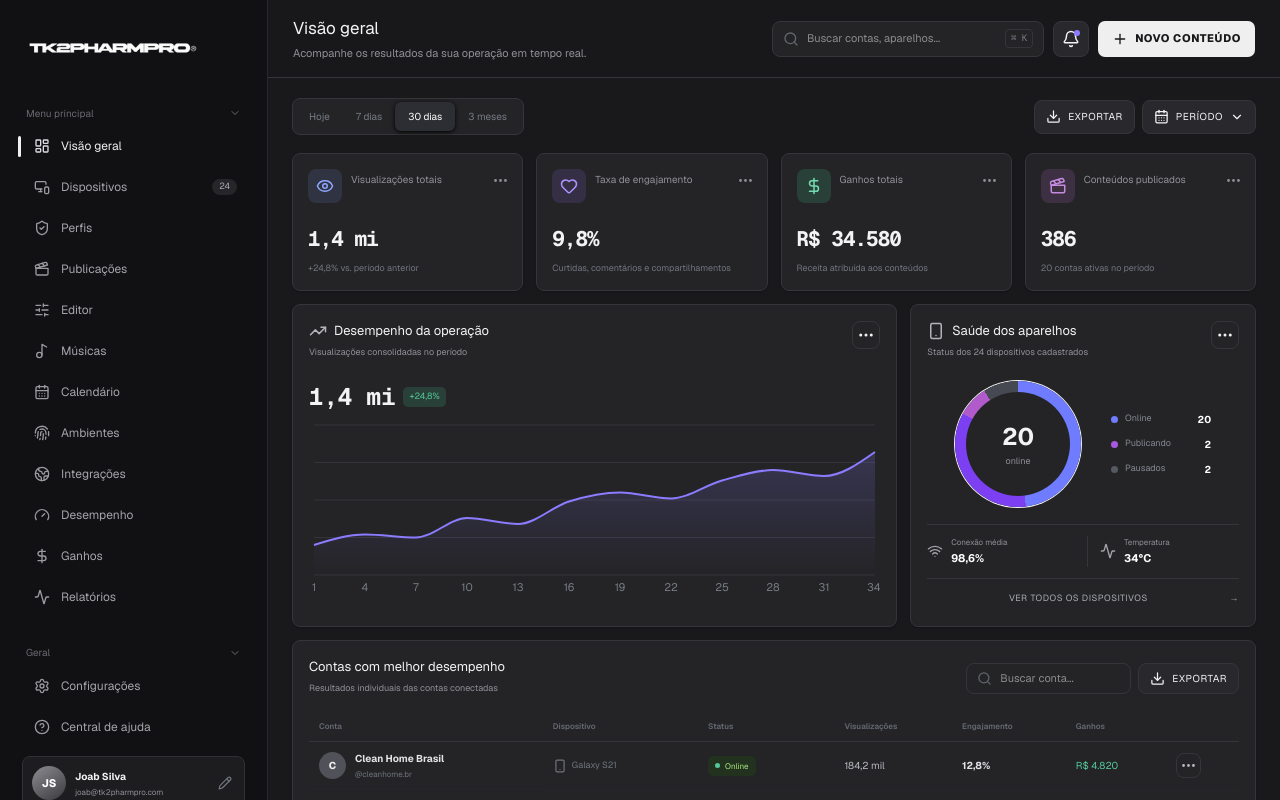
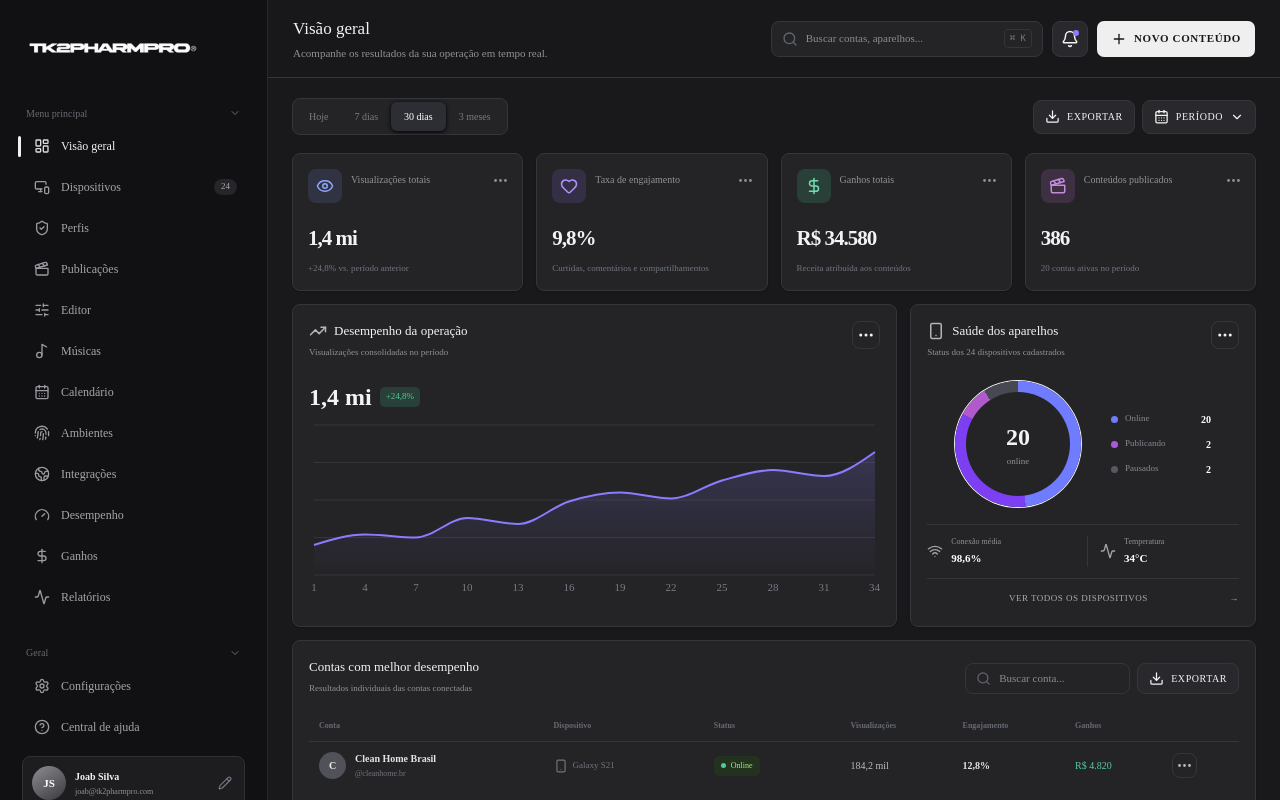
Before and after one commit to joabest/TTKPHARM, a Next.js app: page /admin in a window 1280 px wide. Shown: the top 800 px of the page. Built offline with nearby package versions, Linux system fonts and the light colour scheme.

Commit message:
style: switch dashboard typography to Inter

```diff
--- a/app/layout.tsx
+++ b/app/layout.tsx
@@ -1,9 +1,8 @@
 import type { Metadata } from "next";
-import { Geist, Geist_Mono } from "next/font/google";
+import { Inter } from "next/font/google";
 import "./globals.css";
 
-const geist = Geist({ subsets: ["latin"], variable: "--font-geist" });
-const geistMono = Geist_Mono({ subsets: ["latin"], variable: "--font-geist-mono" });
+const inter = Inter({ subsets: ["latin"], variable: "--font-inter", display: "swap" });
 
 export const metadata: Metadata = {
   title: "TK2PHARMPRO | Operação de conteúdo em escala",
@@ -13,7 +12,7 @@ export const metadata: Metadata = {
 
 export default function RootLayout({ children }: Readonly<{ children: React.ReactNode }>) {
   return (
-    <html lang="pt-BR" className={`${geist.variable} ${geistMono.variable}`}>
+    <html lang="pt-BR" className={inter.variable}>
       <body>{children}</body>
     </html>
   );
```
